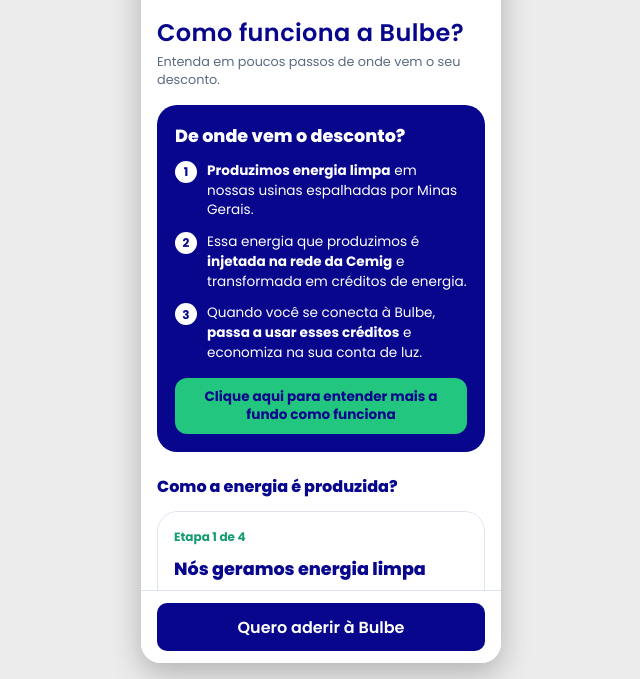
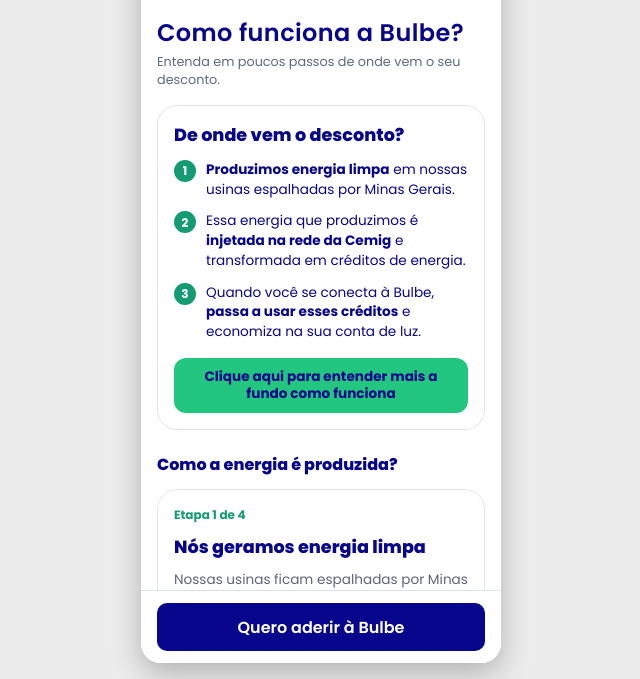
Before and after one commit to Joao-R-web/202602-projeto1-a-grupo02, a plain HTML site: page pages/Telas-João/index.html in a window 1280 px wide. Shown: the part 121-800 px from the top of the page, without its empty margins (319-959 px from the left). Drawn offline with Linux system fonts and the light colour scheme.

Commit message:
Alteração final da tela - Como funciona a Bulbe.

```diff
--- a/pages/Telas-João/css/style.css
+++ b/pages/Telas-João/css/style.css
@@ -15,27 +15,22 @@
   color: var(--f-azul);
 }
 
-/* CARD AZUL */
+/* CARD BRANCO (mesmo estilo dos cards do carrossel) */
 
-.funciona .card-azul {
-  background-color: var(--f-azul);
-  color: #ffffff;
+.funciona .card-branco {
+  background-color: #ffffff;
+  border: 1px solid var(--f-borda);
+  color: var(--f-azul);
   border-radius: 20px;
-  padding: 18px;
+  padding: 16px;
   display: flex;
   flex-direction: column;
   gap: 12px;
 }
 
-.funciona .card-azul h2 {
+.funciona .card-branco h2 {
   font-size: 1.1rem;
   font-weight: 800;
-}
-
-.funciona .card-azul h3 {
-  font-size: 0.9rem;
-  font-weight: 700;
-  color: #c5d3ea;
 }
 
 /* LISTA DE ETAPAS */
@@ -69,11 +64,6 @@
   display: flex;
   align-items: center;
   justify-content: center;
-}
-
-.funciona .card-azul .num {
-  background-color: #ffffff;
-  color: var(--f-azul);
 }
 
 /* BOTÃO VERDE */
--- a/pages/Telas-João/index.html
+++ b/pages/Telas-João/index.html
@@ -82,7 +82,7 @@
 
         <section aria-labelledby="titulo-apresentacao">
 
-          <div class="card-azul">
+          <div class="card-branco">
 
             <h2 id="titulo-apresentacao">De onde vem o desconto?</h2>
 
@@ -149,8 +149,8 @@
                 </p>
 
                 <img class="slide-imagem"
-                  src="img/usina-solar.png"
-                  alt="Usina solar com placas viradas para o sol">
+                  src="img/desconto.png"
+                  alt="Casa recebendo energia limpa e desconto na conta de luz">
 
                 <ol class="passos">
 
@@ -167,7 +167,7 @@
 
                     <p>
                       O sol bate nas placas e
-                      <strong>elas fazem energia.</strong>
+                      <strong>elas produzem energia.</strong>
                       Sem fumaça, sem sujeira e sem queimar nada.
                     </p>
                   </li>
@@ -267,8 +267,8 @@
                 <h3>Os créditos viram desconto na sua conta de luz</h3>
 
                 <img class="slide-imagem"
-                  src="img/desconto.png"
-                  alt="Casa recebendo energia limpa e desconto na conta de luz">
+                  src="img/usina-solar.png"
+                  alt="Usina solar com placas viradas para o sol">
 
                 <ol class="passos" start="5">
 
```
